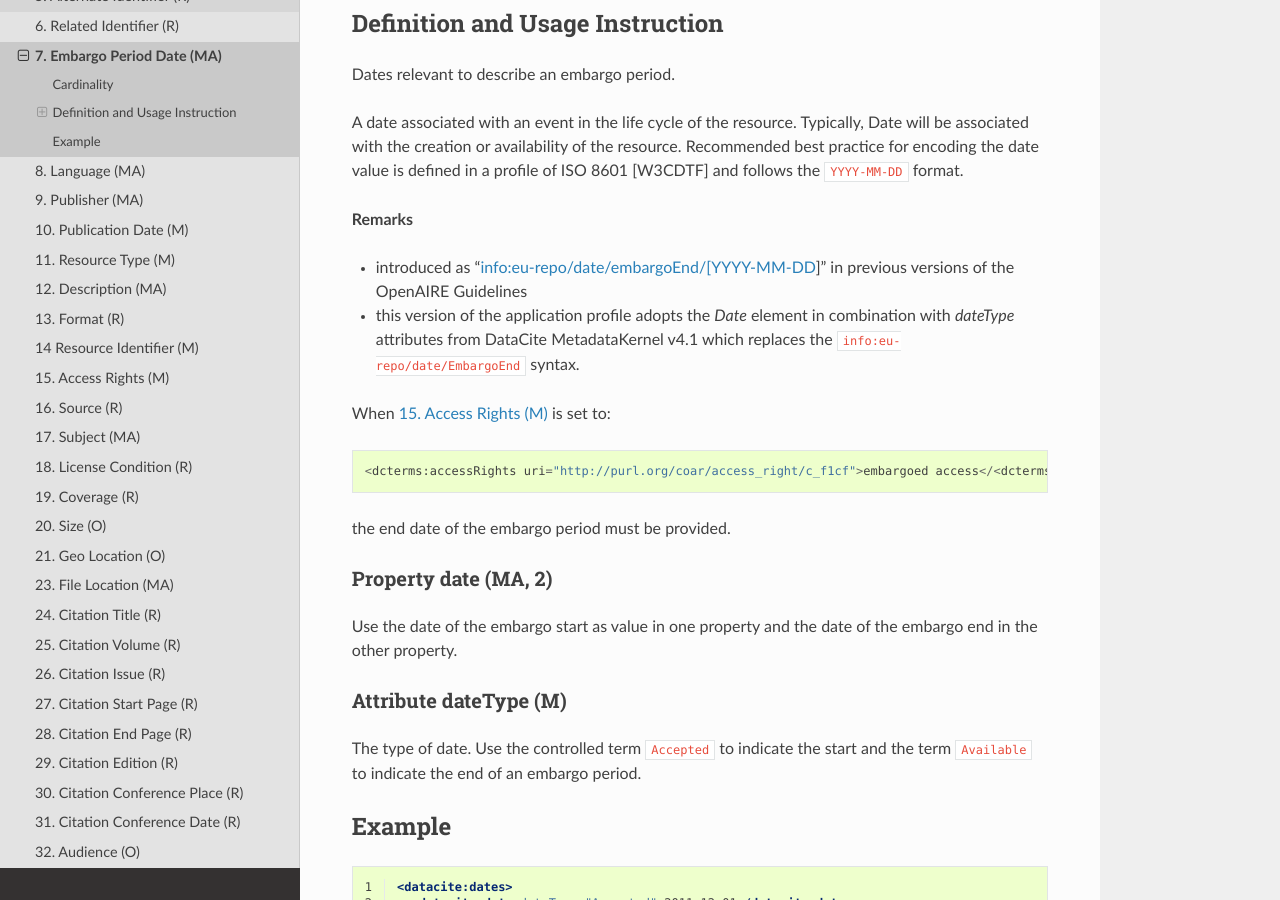
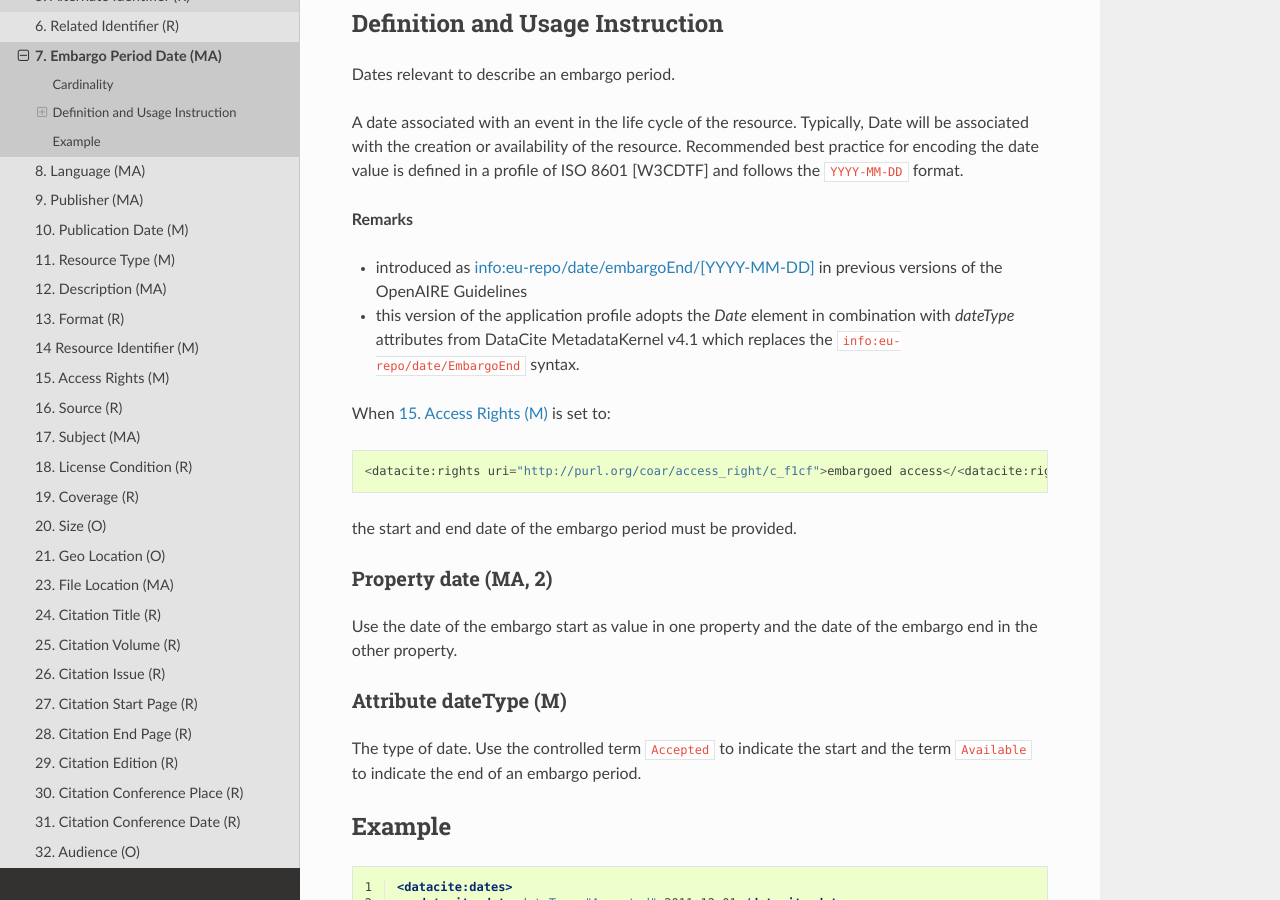
Before and after one commit to openaire/guidelines-literature-repositories, a Sphinx documentation site: the page built from docs/field_embargoenddate.rst, in a window 1280 px wide and 900 px high, scrolled down 354 px. Built offline with Sphinx 7.4.7 and the Read the Docs theme 2.0.0, drawn with Linux system fonts in a browser that asks for light colours; pages that are not in the unit, such as notebooks, are missing from menus; a script that is not in the unit is left out.

Commit message:
move property accessRights to datacite:rights to be aligned with the other guidelines; fix link in property embargo period

```diff
--- a/docs/field_accessrights.rst
+++ b/docs/field_accessrights.rst
@@ -1,9 +1,9 @@
-.. _aire:accessrights:
+.. _dci:accessrights:
 
 15. Access Rights (M)
 =====================
 
-``oaire:accessRights``
+``datacite:rights``
 
 Cardinality
 ~~~~~~~~~~~
@@ -52,6 +52,6 @@ Example
 .. code-block:: xml
    :linenos:
 
-   <oaire:accessRights uri="http://purl.org/coar/access_right/c_abf2">open access</oaire:accessRights>
+   <datacite:rights rightsURI="http://purl.org/coar/access_right/c_abf2">open access</datacite:rights>
 
 .. _COAR Access Right Vocabulary: http://vocabularies.coar-repositories.org/documentation/access_rights/
--- a/docs/field_embargoenddate.rst
+++ b/docs/field_embargoenddate.rst
@@ -22,14 +22,14 @@ A date associated with an event in the life cycle of the resource. Typically, Da
 
 **Remarks**
 
-* introduced as "info:eu-repo/date/embargoEnd/[YYYY-MM-DD]" in previous versions of the OpenAIRE Guidelines
+* introduced as `info:eu-repo/date/embargoEnd/[YYYY-MM-DD] <https://wiki.surfnet.nl/display/standards/info-eu-repo/#info-eu-repo-DateTypesandvalue>`_ in previous versions of the OpenAIRE Guidelines
 * this version of the application profile adopts the *Date* element in combination with *dateType* attributes from DataCite MetadataKernel v4.1 which replaces the ``info:eu-repo/date/EmbargoEnd`` syntax.
 
-When :ref:`aire:accessrights` is set to::
+When :ref:`dci:accessrights` is set to::
 
-    <dcterms:accessRights uri="http://purl.org/coar/access_right/c_f1cf">embargoed access</<dcterms:accessRights>
+    <datacite:rights uri="http://purl.org/coar/access_right/c_f1cf">embargoed access</<datacite:rights>
 
-the end date of the embargo period must be provided.
+the start and end date of the embargo period must be provided.
 
 Property date (MA, 2)
 -----------------------
```
